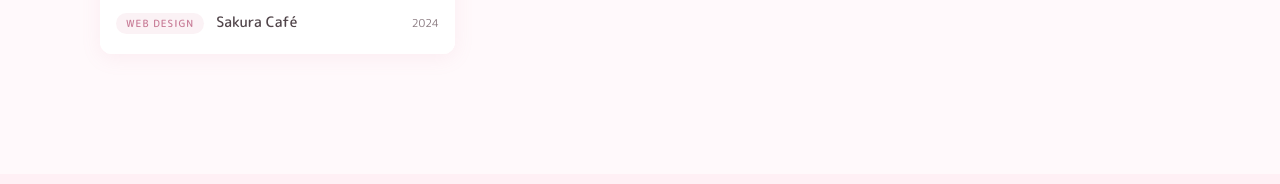
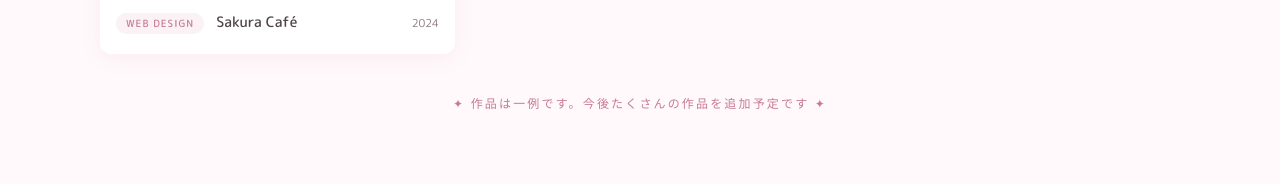
Before and after one commit to mayu19618-cmd/portfoliover1, a React (Vite) app: page / in a window 1280 px wide. Shown: the part 1834-2018 px from the top of the page. Built offline with nearby package versions, Linux system fonts and the light colour scheme.

Commit message:
feat: Worksセクションにグリッド下の補足テキストを追加
Co-Authored-By: Claude Sonnet 4.6 <noreply@anthropic.com>

```diff
--- a/src/sections/WorksSection.module.css
+++ b/src/sections/WorksSection.module.css
@@ -226,6 +226,15 @@
   flex-shrink: 0;
 }
 
+.worksNote {
+  margin-top: 40px;
+  text-align: center;
+  font-size: 0.75rem;
+  color: #C77A95;
+  letter-spacing: 0.18em;
+  font-weight: 500;
+}
+
 @media (max-width: 1024px) {
   .grid { grid-template-columns: repeat(2, 1fr); }
 }
--- a/src/sections/WorksSection.tsx
+++ b/src/sections/WorksSection.tsx
@@ -107,6 +107,10 @@ export default function WorksSection({ onCarrotDrop }: WorksSectionProps) {
             ))}
           </AnimatePresence>
         </motion.div>
+
+        <p className={styles.worksNote}>
+          ✦ 作品は一例です。今後たくさんの作品を追加予定です ✦
+        </p>
       </div>
     </section>
   );
```
